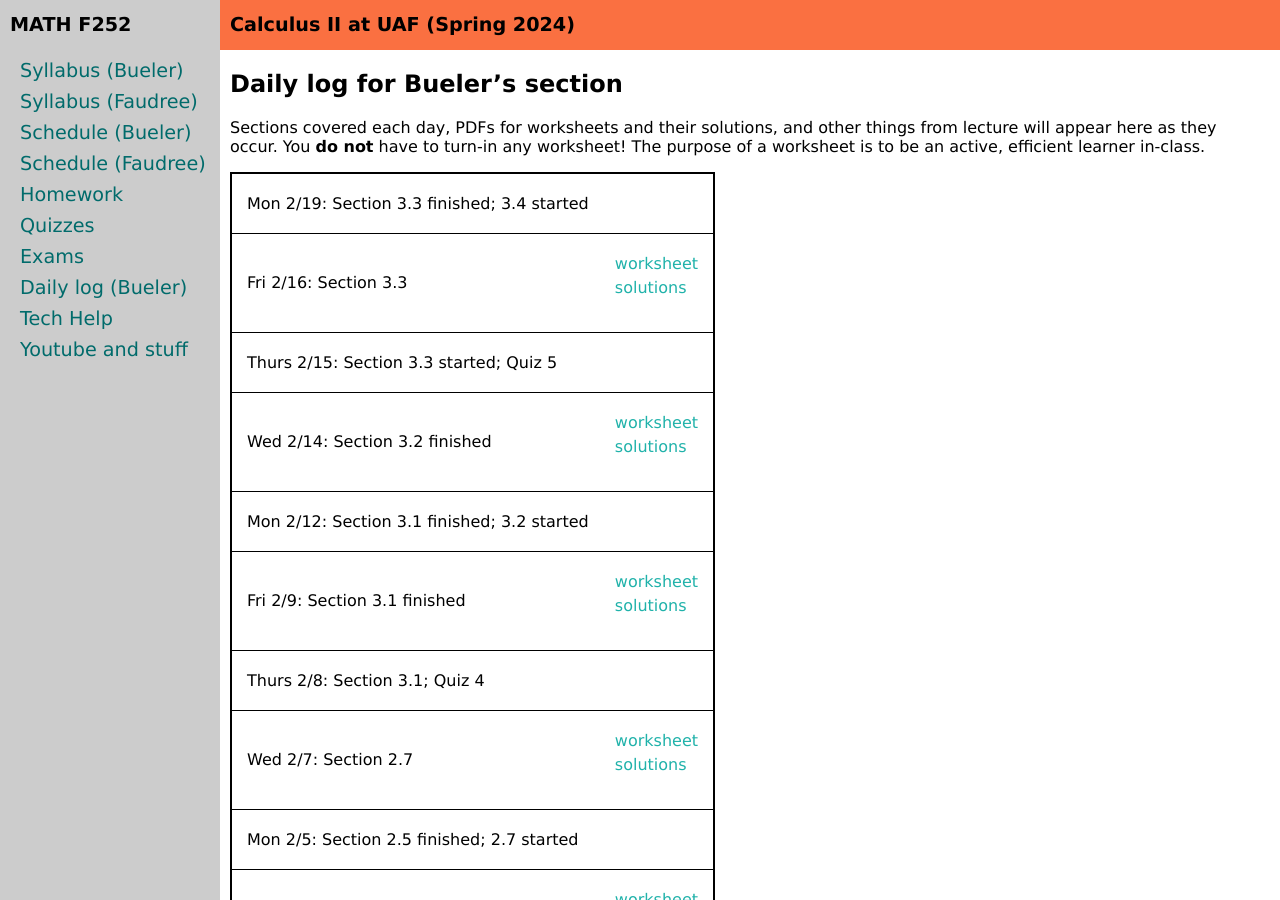
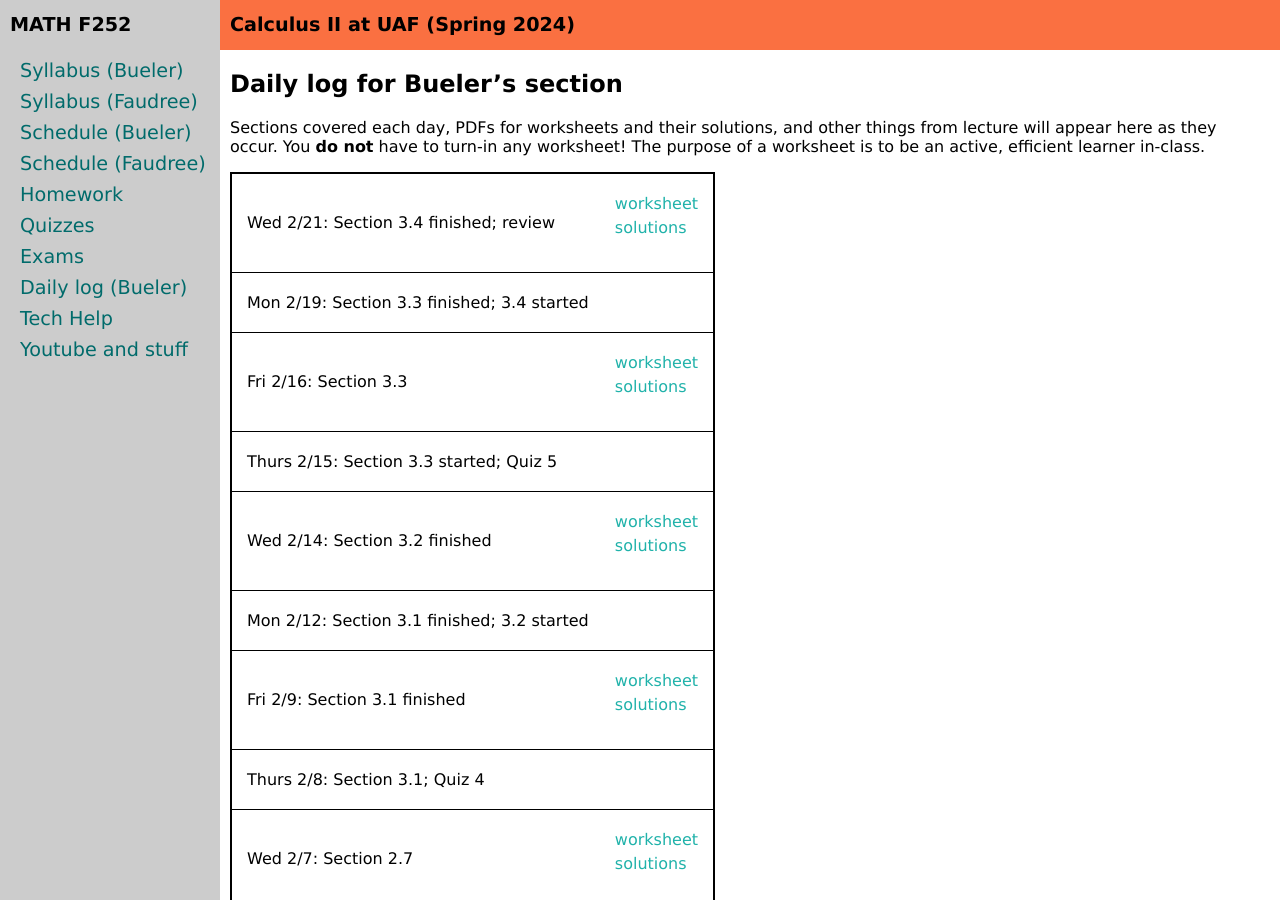
Before and after one commit to uaf-math/calc2, a Jekyll site: the page built from daily.md, in a window 1280 px wide and 900 px high. Built offline with Jekyll 4.4.1, drawn with Linux system fonts in a browser that asks for light colours.

Commit message:
post worksheet

```diff
--- a/_data/daily.yml
+++ b/_data/daily.yml
@@ -1,6 +1,10 @@
 semester: Spring 2024
 home: assets/worksheets/S24
 daily:
+- name: Section 3.4 finished; review
+  date: Wed 2/21
+  worksheet: 3p4.pdf
+  solutions: 3p4solns.pdf
 - name: Section 3.3 finished; 3.4 started
   date: Mon 2/19
 - name: Section 3.3
```
Also changed, not shown: 2 other files.
